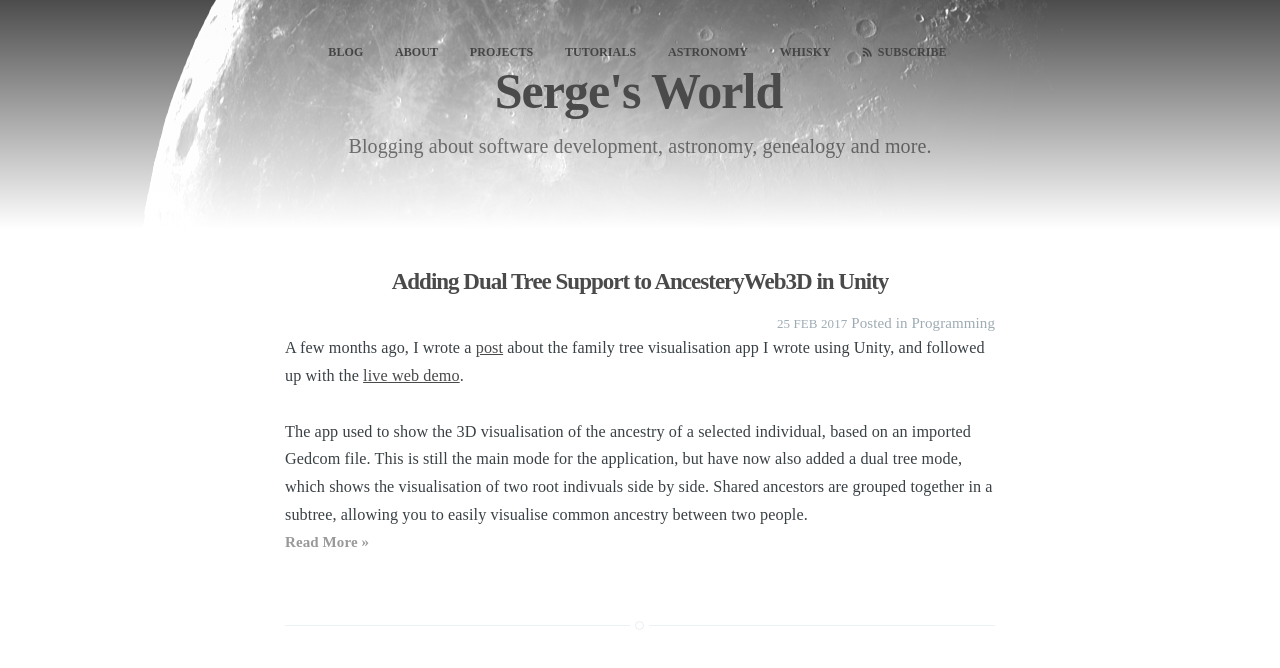
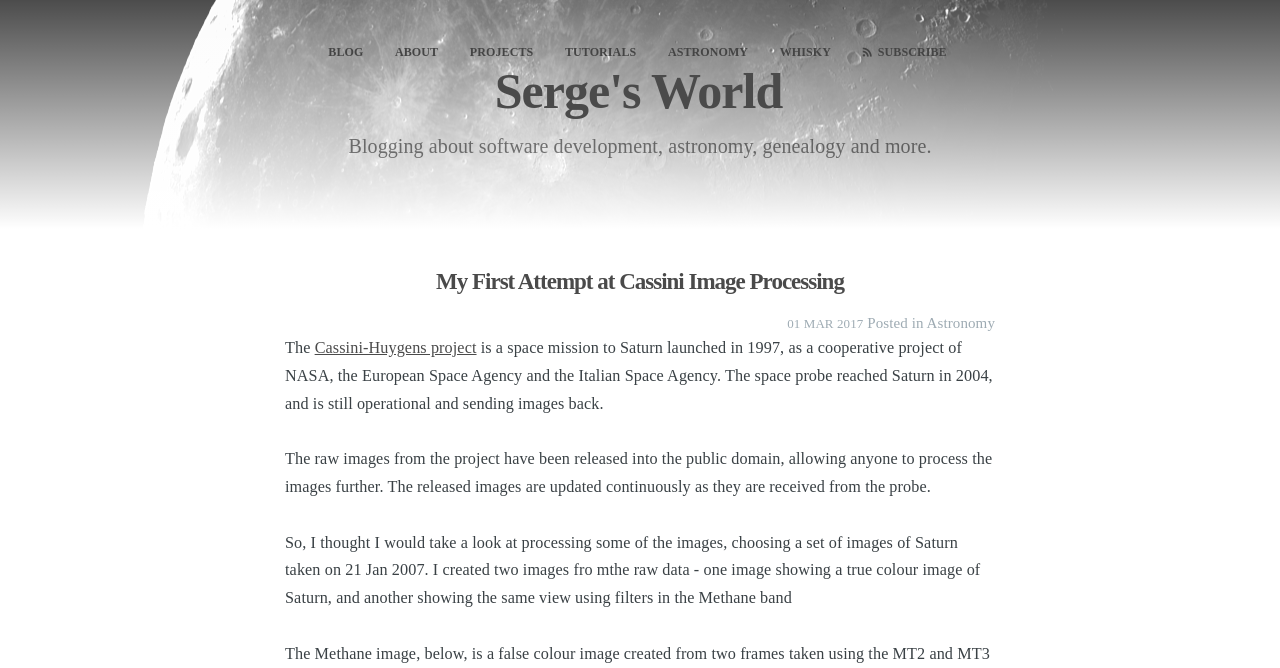
Before and after one commit to sjmeunier/sjmeunier.github.io, a Jekyll site: the page built from index.html, in a window 1280 px wide and 1400 px high. Shown: the top 668 px of the window. Built offline with Jekyll 4.4.1, drawn with Linux system fonts in a browser that asks for light colours; some web fonts are replaced; the list of posts is cut into pages by our own code; some of the changed text lies outside the part shown.

Commit message:
fixed date

```diff
--- a/_posts/2017-03-01-my-first-attempt-at-cassini-image-processing.md
+++ b/_posts/2017-03-01-my-first-attempt-at-cassini-image-processing.md
@@ -1,7 +1,7 @@
 ---
 layout: post
 title:  "My First Attempt at Cassini Image Processing"
-date:   2017-02-10 00:00:00
+date:   2017-03-01 00:00:00
 categories: Astronomy
 tags: [astronomy, image-processing, saturn]
 ---
```
